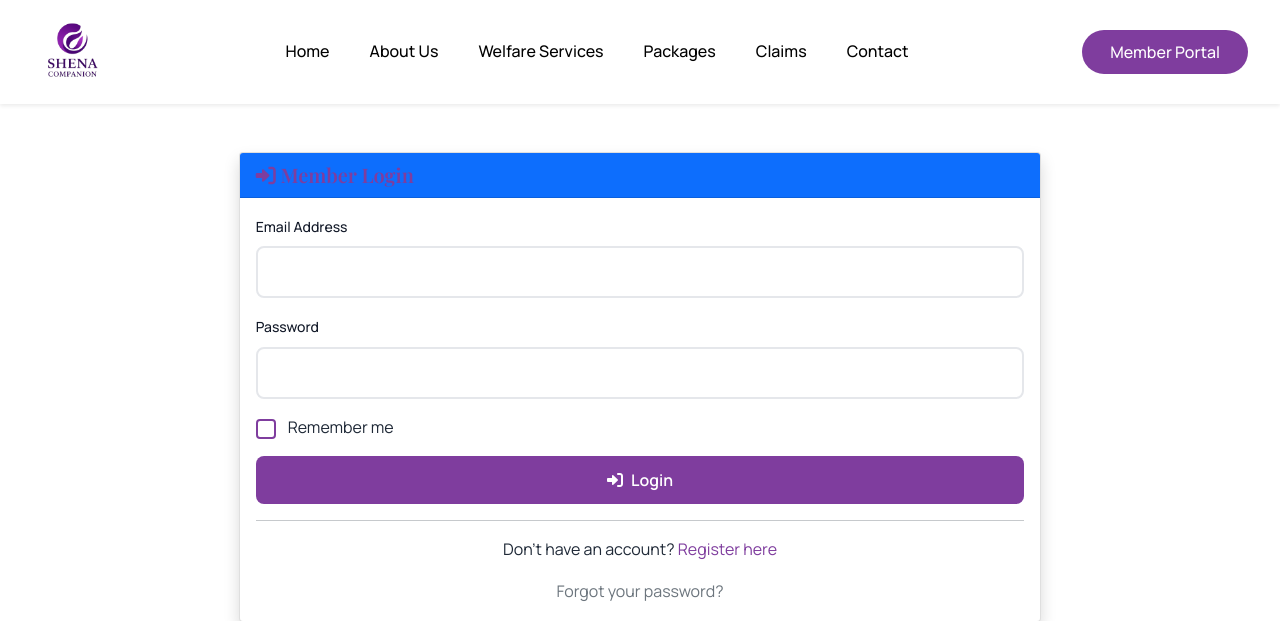
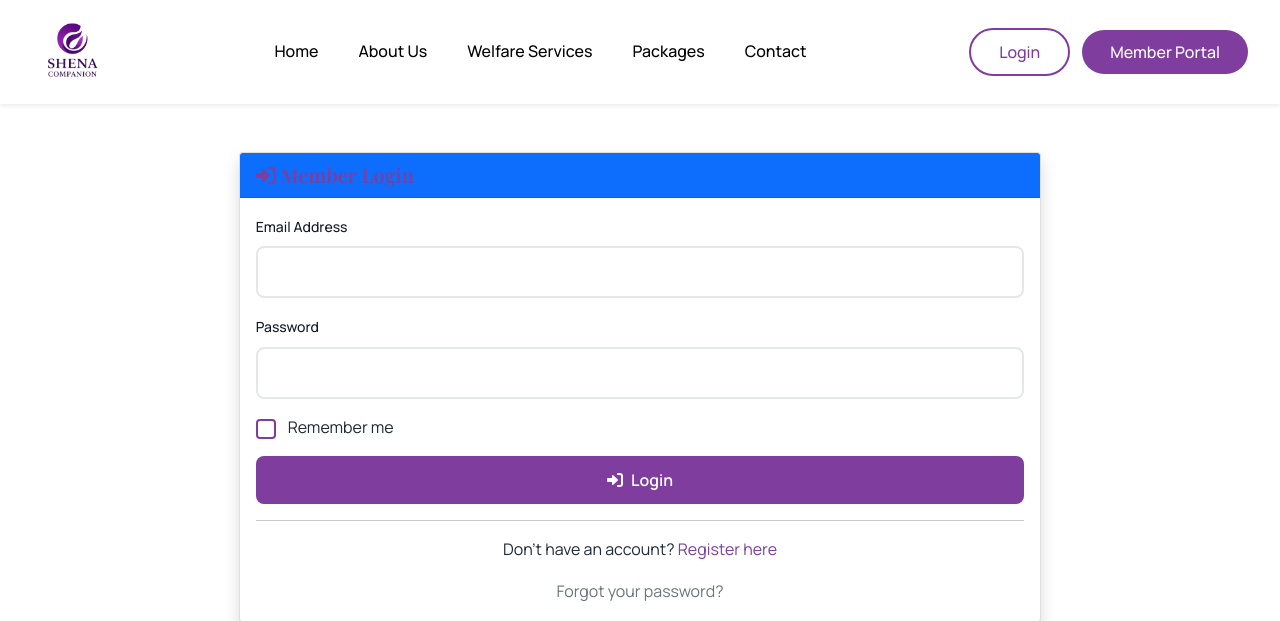
Before and after one commit to Flopchamp/Shena, a PHP site: page /login/ in a window 1280 px wide. Shown: the top 621 px of the page. Run offline with PHP 8.4, Linux system fonts and the light colour scheme; some libraries are stand-ins or nearby versions.

Commit message:
feat: Update header navigation by removing Claims link and adding Login button for improved user experience

```diff
--- a/resources/views/layouts/header.php
+++ b/resources/views/layouts/header.php
@@ -37,9 +37,6 @@
                         <a class="nav-link <?php echo ($page ?? '') === 'packages' ? 'active' : ''; ?>" href="/membership" style="color: <?php echo ($page ?? '') === 'packages' ? '#7F3D9E' : '#000000'; ?>; font-weight: 500; padding: 0.5rem 1rem;">Packages</a>
                     </li>
                     <li class="nav-item">
-                        <a class="nav-link <?php echo ($page ?? '') === 'claims' ? 'active' : ''; ?>" href="/claims" style="color: <?php echo ($page ?? '') === 'claims' ? '#7F3D9E' : '#000000'; ?>; font-weight: 500; padding: 0.5rem 1rem;">Claims</a>
-                    </li>
-                    <li class="nav-item">
                         <a class="nav-link <?php echo ($page ?? '') === 'contact' ? 'active' : ''; ?>" href="/contact" style="color: <?php echo ($page ?? '') === 'contact' ? '#7F3D9E' : '#000000'; ?>; font-weight: 500; padding: 0.5rem 1rem;">Contact</a>
                     </li>
                 </ul>
@@ -57,6 +54,9 @@
                             <a class="nav-link" href="/logout"><i class="fas fa-sign-out-alt"></i> Logout</a>
                         </li>
                     <?php else: ?>
+                        <li class="nav-item" style="margin-right: 12px;">
+                            <a href="/login" class="btn" style="background-color: transparent; color: #7F3D9E; padding: 10px 28px; border-radius: 25px; font-weight: 500; border: 2px solid #7F3D9E; white-space: nowrap;">Login</a>
+                        </li>
                         <li class="nav-item">
                             <a href="/register" class="btn" style="background-color: #7F3D9E; color: white; padding: 10px 28px; border-radius: 25px; font-weight: 500; border: none; white-space: nowrap;">Member Portal</a>
                         </li>
```
